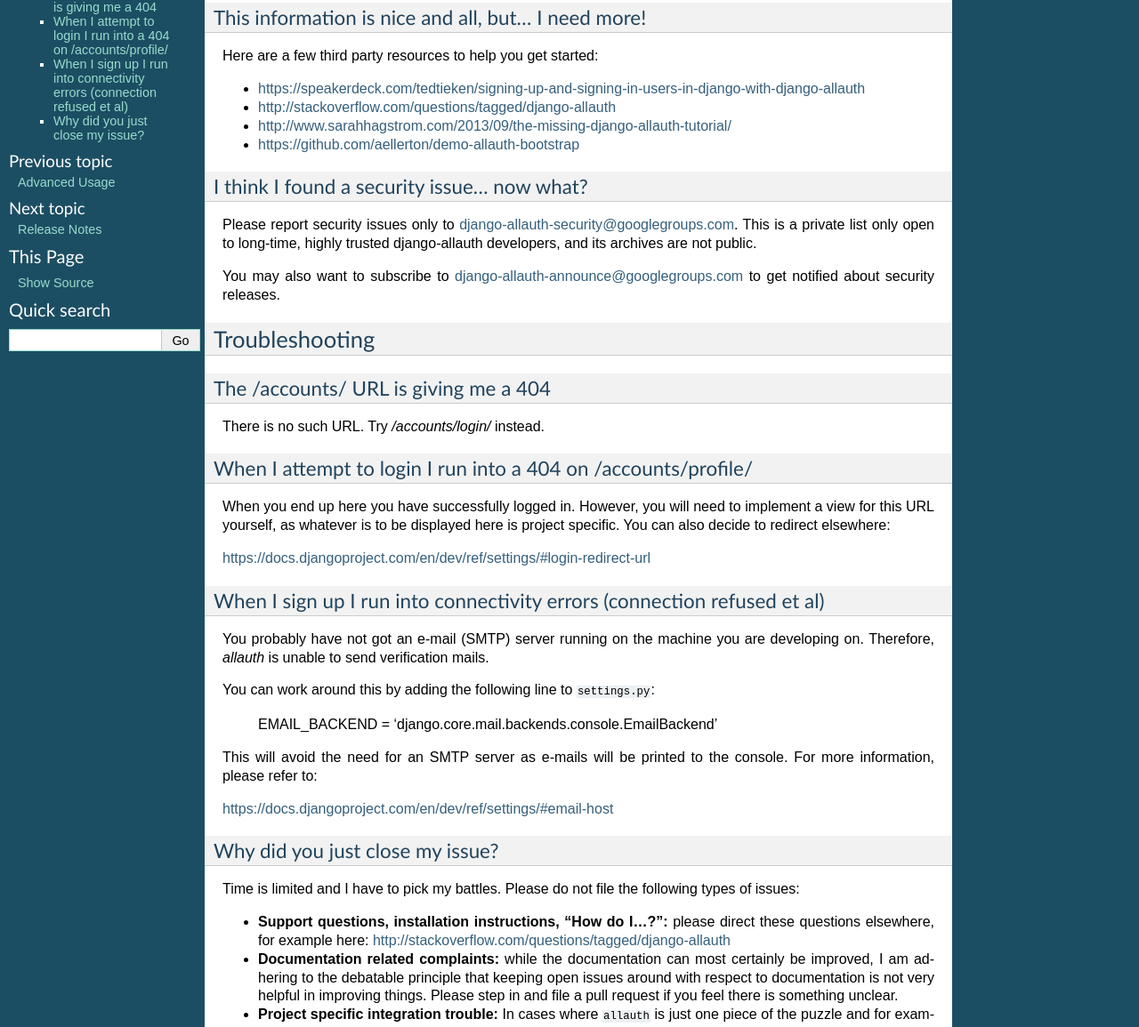
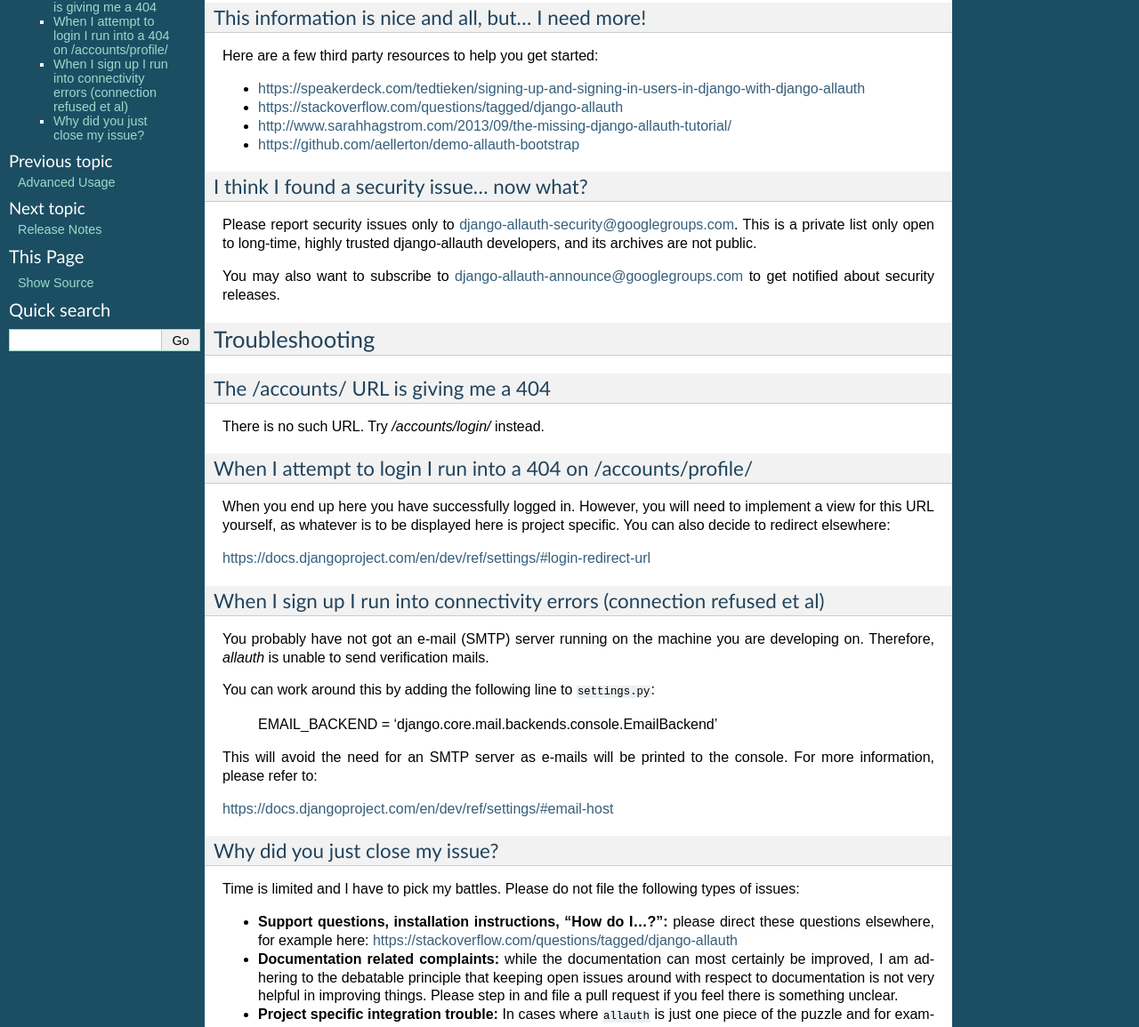
Before and after one commit to pennersr/django-allauth, a Sphinx documentation site: the page built from docs/faq.rst, in a window 1280 px wide. Shown: the part 282-1437 px from the top of the page at 89% size. Built offline with Sphinx 7.4.7, drawn with Linux system fonts in a browser that asks for light colours; some of the changed lines change nothing that is shown.

Commit message:
https://stackoverflow (#1665)

```diff
--- a/docs/faq.rst
+++ b/docs/faq.rst
@@ -18,7 +18,7 @@ This information is nice and all, but... I need more!
 Here are a few third party resources to help you get started:
 
 - https://speakerdeck.com/tedtieken/signing-up-and-signing-in-users-in-django-with-django-allauth
-- http://stackoverflow.com/questions/tagged/django-allauth
+- https://stackoverflow.com/questions/tagged/django-allauth
 - http://www.sarahhagstrom.com/2013/09/the-missing-django-allauth-tutorial/
 - https://github.com/aellerton/demo-allauth-bootstrap
 
@@ -77,7 +77,7 @@ types of issues:
 
 - **Support questions, installation instructions, "How do I...?":** please direct
   these questions elsewhere, for example here:
-  http://stackoverflow.com/questions/tagged/django-allauth
+  https://stackoverflow.com/questions/tagged/django-allauth
 
 - **Documentation related complaints:** while the documentation can most certainly be
   improved, I am adhering to the debatable principle that keeping open issues
```
